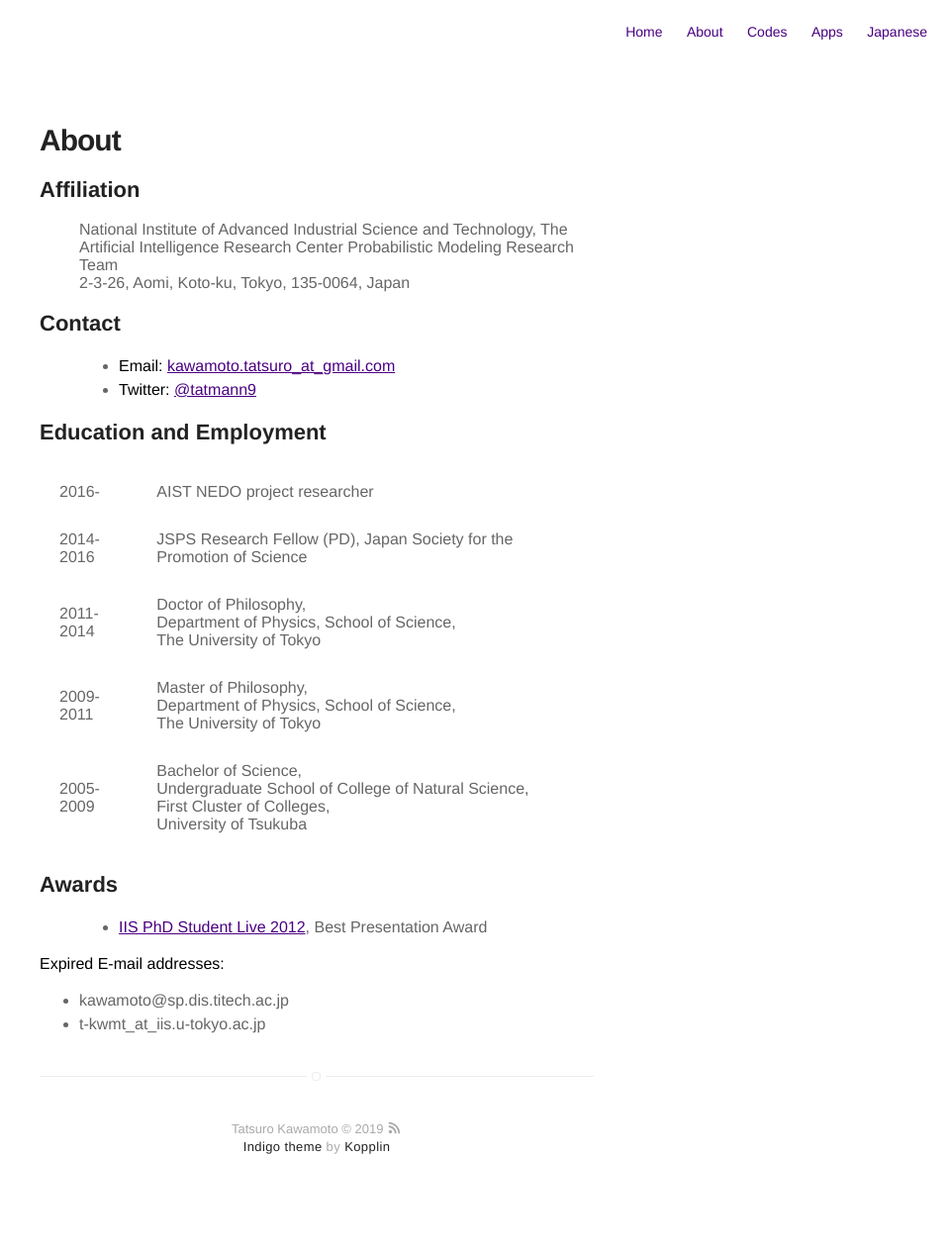
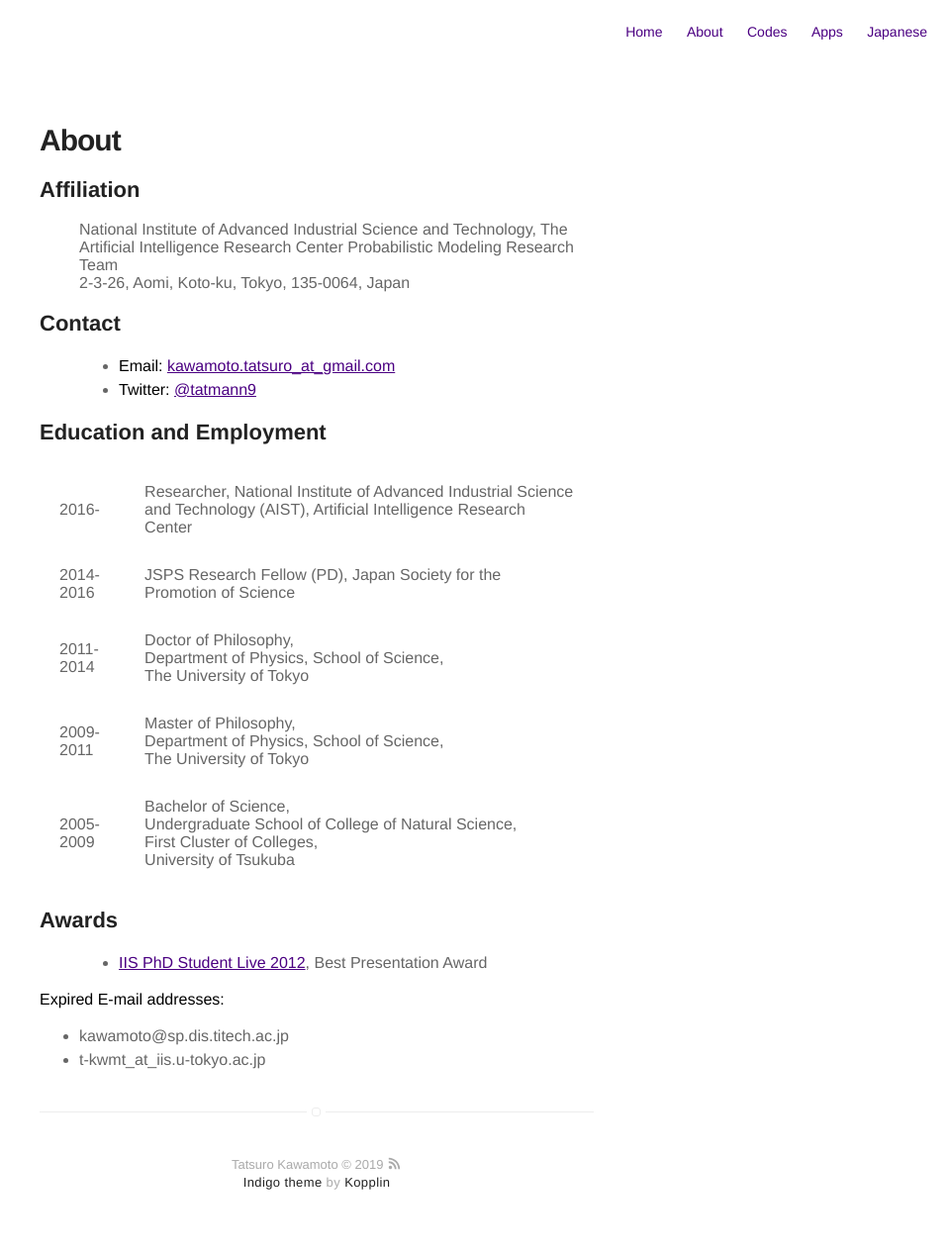
Before and after one commit to tatsuro-kawamoto/tatsuro-kawamoto.github.io, a Jekyll site: the page built from about.html, in a window 1280 px wide. Shown: the whole page at 99% size, without its empty margins (320-1280 px from the left). Built offline with Jekyll 4.4.1, drawn with Linux system fonts in a browser that asks for light colours; before the commit the page ends 1230 px from its top, so only the background shows below that.

Commit message:
Update affiliation.

```diff
--- a/about.html
+++ b/about.html
@@ -34,7 +34,7 @@ Probabilistic Modeling Research Team</br>
   <tbody>
   <tr>
   <td>2016-</td>
-  <td>AIST NEDO project researcher</td>
+  <td>Researcher, National Institute of Advanced Industrial Science and Technology (AIST), Artificial Intelligence Research Center</td>
   </tr>
   <tr>
   <td>2014-2016</td>
```
